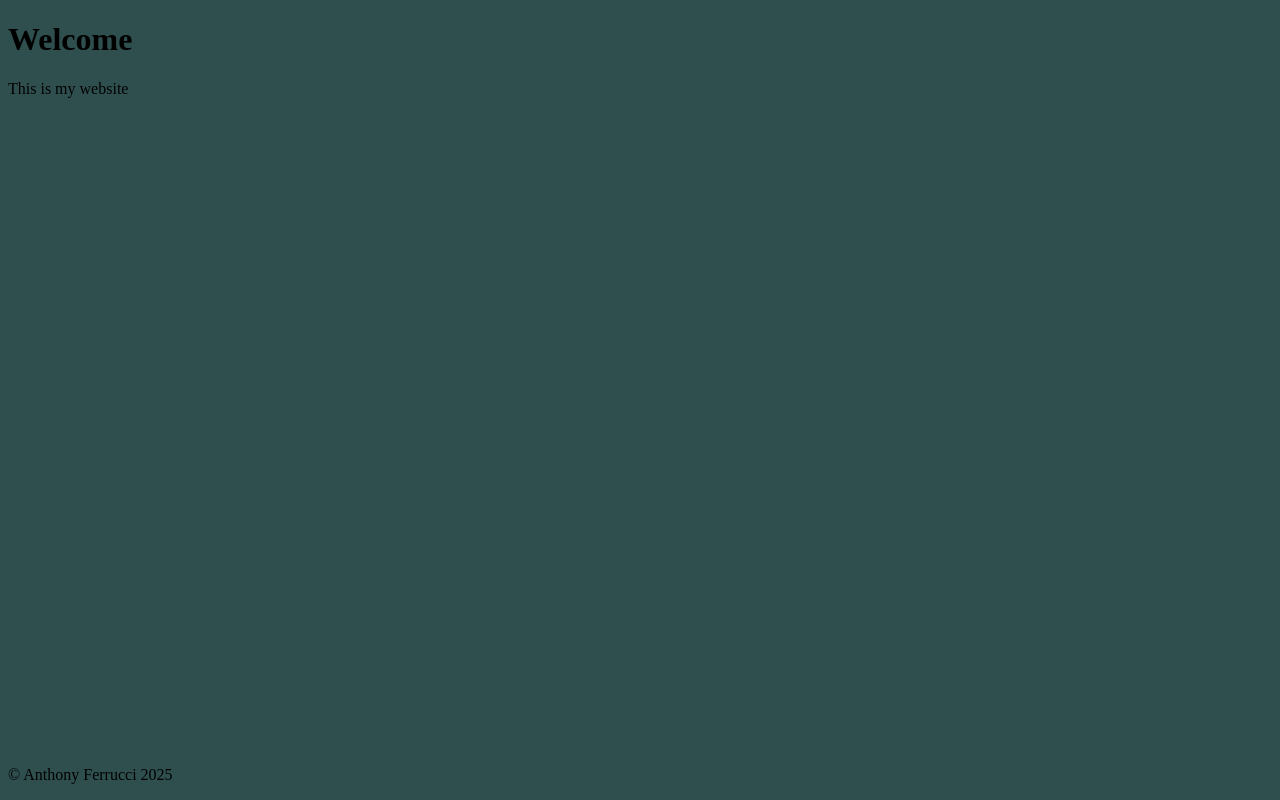
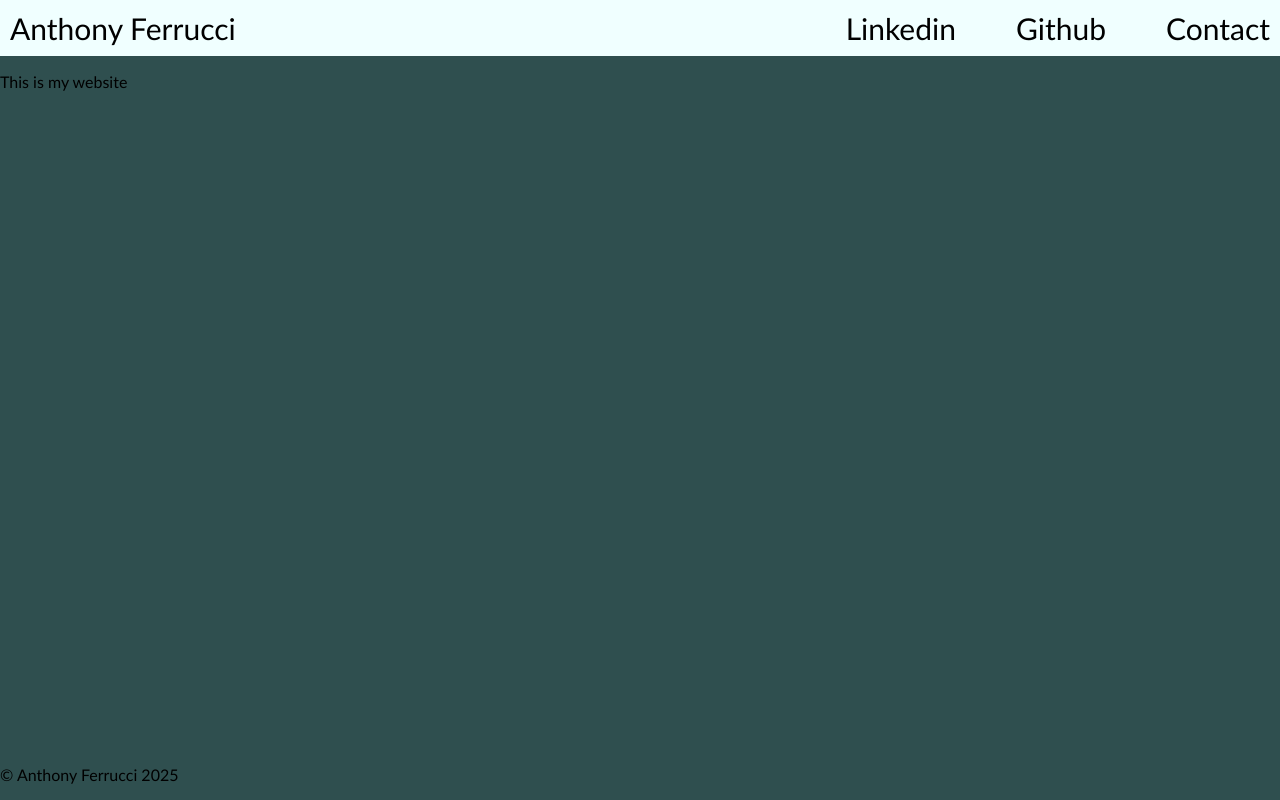
Before and after one commit to AnthonyFerr/NetlifyWebsite, a plain HTML site: page index.html in a window 1280 px wide. Drawn offline with Linux system fonts and the light colour scheme.

Commit message:
CSS and links

```diff
--- a/index.html
+++ b/index.html
@@ -6,15 +6,19 @@
     <meta name="description" content="My portfolio & information as a Junior Computer Science student at Wentworth." />
     <title> Anthony's Website </title>
     <link rel="stylesheet" href="main.css">
-
+    <link rel="icon" href="https://img.icons8.com/?size=100&id=3hpGCFYCBrFJ&format=png&color=000000">
 </head>
 <body>
     <header>
-
+        <span id="name_header"> Anthony Ferrucci </span>
+        <span id="links_header">
+            <a href="https://www.linkedin.com/in/anthonyferrucci/" target="_blank"> Linkedin </a>
+            <a href="https://github.com/AnthonyFerr" target="_blank"> Github </a>
+            <a href="./contact.html"> Contact </a>
+        </span>
     </header>
 
     <main id="main" role="main">
-        <h1>Welcome</h1>
         <p>This is my website</p>
     </main>
 
--- a/main.css
+++ b/main.css
@@ -1,8 +1,46 @@
+* {
+    box-sizing: border-box;
+}
 body {
+    margin: 0px;
     background-color: darkslategray;
+    font-family:'Trebuchet MS';
 }
 
 footer {
     position: fixed;
     bottom: 0px
 }
+
+header {
+    background-color:azure;
+    display: flex;
+    justify-content: space-between;
+    margin: 0px;
+    width: 100%;
+    padding: 10px;
+    align-items: center;
+    font-size: 30px
+}
+
+/*
+Inside of the header, I want to have my name. In order to style that alone,
+I can use span. Span is like a div, used for styling, but this does only for inline elements.
+Since this sort of element occurs only once, avoid using tags like <p>, which have meaning. Span doesn't.
+I will also access it by ID (#), since it is unique.
+*/
+
+#name_header {
+
+}
+
+#links_header {
+    display: flex;
+    column-gap: 60px;
+    text-decoration: none;
+}
+
+#links_header a {
+    text-decoration: none;
+    color: inherit;
+}
```
Also changed, not shown: contact.html (added, +16 -0 lines).
